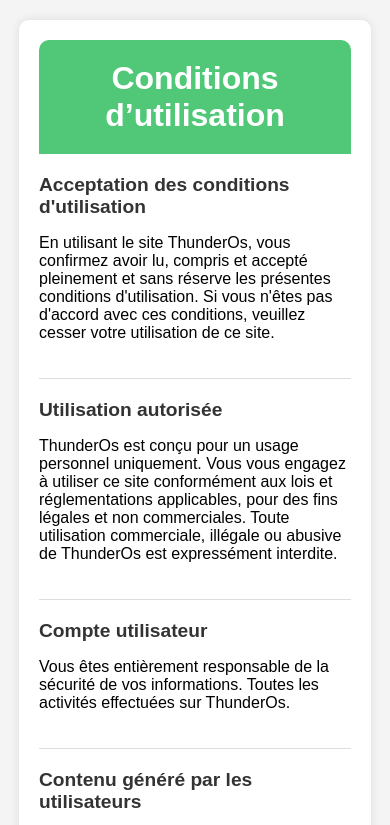
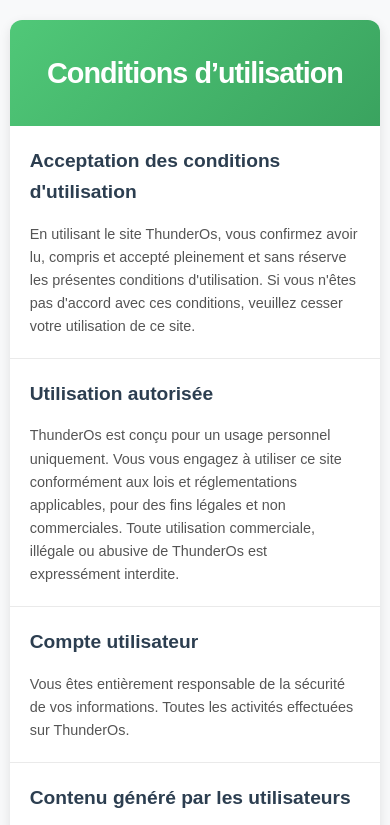
Before and after one commit to Shadowolfofficial/T0S, a plain HTML site: page cdu.html in a window 390 px wide. Shown: the top 825 px of the page. Drawn offline with Linux system fonts and the light colour scheme.

Commit message:
Update cdu.html

```diff
--- a/cdu.html
+++ b/cdu.html
@@ -2,53 +2,133 @@
 <html lang="fr">
 <head>
     <meta charset="UTF-8">
+    <meta name="viewport" content="width=device-width, initial-scale=1.0">
     <title>Conditions d'utilisation de ThunderOs</title>
     <style>
+        /* Styles globaux */
         body {
-            font-family: Arial, sans-serif;
+            font-family: 'Arial', sans-serif;
             margin: 0;
             padding: 0;
-            background-color: #f4f4f4;
+            background-color: #f8f9fa;
+            color: #333;
+            line-height: 1.6;
         }
+
+        /* Conteneur principal */
         .container {
-            width: 80%;
-            margin: auto;
+            width: 90%;
+            max-width: 800px;
+            margin: 40px auto;
+            background-color: #fff;
+            border-radius: 12px;
+            box-shadow: 0 4px 12px rgba(0, 0, 0, 0.1);
             overflow: hidden;
-            background-color: #fff;
-            border-radius: 10px;
-            box-shadow: 0 0 10px rgba(0, 0, 0, 0.1);
-            padding: 20px;
-            margin-top: 20px;
-            margin-bottom: 20px;
         }
+
+        /* En-tête */
         header {
-            background: #50c878;
-            padding: 20px;
-            border-radius: 10px 10px 0 0;
+            background: linear-gradient(135deg, #50c878, #3aa35f);
+            padding: 30px 20px;
+            text-align: center;
+            color: white;
         }
+
         header h1 {
             margin: 0;
-            color: white;
-            text-align: center;
+            font-size: 2.5em;
+            font-weight: 700;
+            letter-spacing: -1px;
         }
+
+        /* Sections */
         section {
-            padding: 20px 0;
-            border-bottom: 1px solid #ddd;
+            padding: 25px 30px;
+            border-bottom: 1px solid #eaeaea;
+            transition: background-color 0.3s ease;
         }
+
+        section:hover {
+            background-color: #fafafa;
+        }
+
         section:last-child {
             border-bottom: none;
         }
+
         section h2 {
-            color: #333;
-            font-size: 1.2em;
+            color: #2c3e50;
+            font-size: 1.5em;
             margin-top: 0;
+            margin-bottom: 15px;
+            font-weight: 600;
         }
+
+        section p {
+            margin: 0;
+            font-size: 1em;
+            color: #555;
+        }
+
+        /* Pied de page */
         footer {
-            background: #50c878;
+            background: linear-gradient(135deg, #50c878, #3aa35f);
             padding: 20px;
-            border-radius: 0 0 10px 10px;
             text-align: center;
             color: white;
+            font-size: 0.9em;
+        }
+
+        footer p {
+            margin: 0;
+        }
+
+        /* Effets et animations */
+        .container {
+            transition: transform 0.3s ease, box-shadow 0.3s ease;
+        }
+
+        .container:hover {
+            transform: translateY(-5px);
+            box-shadow: 0 8px 20px rgba(0, 0, 0, 0.15);
+        }
+
+        /* Responsive design */
+        @media (max-width: 768px) {
+            .container {
+                width: 95%;
+                margin: 20px auto;
+            }
+
+            header h1 {
+                font-size: 2em;
+            }
+
+            section {
+                padding: 20px;
+            }
+
+            section h2 {
+                font-size: 1.3em;
+            }
+
+            section p {
+                font-size: 0.95em;
+            }
+        }
+
+        @media (max-width: 480px) {
+            header h1 {
+                font-size: 1.8em;
+            }
+
+            section h2 {
+                font-size: 1.2em;
+            }
+
+            section p {
+                font-size: 0.9em;
+            }
         }
     </style>
 </head>
```
